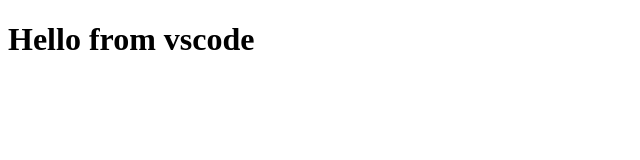
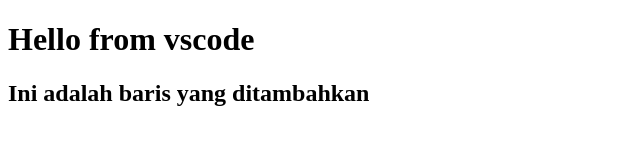
Before and after one commit to Grastz/joalgonova, a plain HTML site: page index.html in a window 1280 px wide. Shown: the whole page, without its empty margins (0-640 px from the left). Drawn offline with Linux system fonts and the light colour scheme.

Commit message:
menambah h2 di dalam proyek

```diff
--- a/index.html
+++ b/index.html
@@ -7,5 +7,6 @@
 </head>
 <body>
     <h1>Hello from vscode</h1>
+    <h2>Ini adalah baris yang ditambahkan</h2>
 </body>
 </html>
```
